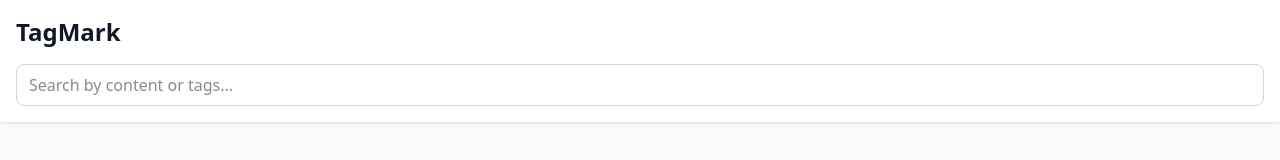
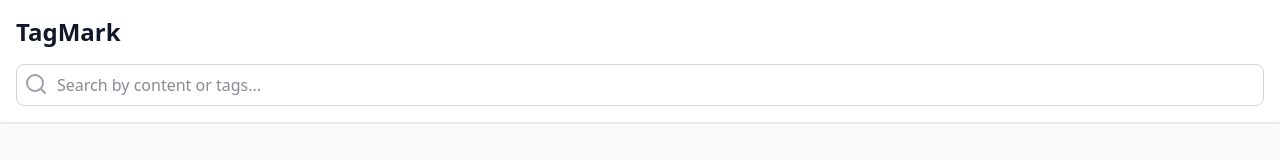
Before and after one commit to thismarcoantonio/tagmark, a Vue app: page / in a window 1280 px wide. Shown: the top 160 px of the page. Built offline with nearby package versions, Linux system fonts and the light colour scheme.

Commit message:
Add lucide icons

```diff
--- a/package.json
+++ b/package.json
@@ -20,6 +20,7 @@
     "@capacitor/core": "^7.4.1",
     "@capacitor/ios": "^7.4.1",
     "@tailwindcss/vite": "^4.1.11",
+    "lucide-vue-next": "^0.525.0",
     "pinia": "^3.0.3",
     "tailwindcss": "^4.1.11",
     "vue": "^3.5.17",
--- a/src/components/TextField.vue
+++ b/src/components/TextField.vue
@@ -3,7 +3,7 @@
     {{ label }}
   </label>
   <div class="relative">
-    <div v-if="$slots.prepend" class="absolute left-2">
+    <div v-if="$slots.prepend" class="absolute left-2 top-2">
       <slot name="prepend" />
     </div>
     <input
--- a/src/components/TopBar.vue
+++ b/src/components/TopBar.vue
@@ -2,13 +2,18 @@
   <header class="bg-white shadow-sm sticky top-0 z-50 p-4">
     <h1 class="text-2xl font-bold text-gray-900 mb-4">TagMark</h1>
     <menu-dropdown :items="[]" :filter-term="search">
-      <text-field v-model="search" placeholder="Search by content or tags..." />
+      <text-field v-model="search" placeholder="Search by content or tags...">
+        <template #prepend>
+          <search-icon class="text-gray-400" />
+        </template>
+      </text-field>
     </menu-dropdown>
   </header>
 </template>
 
 <script lang="ts" setup>
 import { ref } from 'vue';
+import { SearchIcon } from 'lucide-vue-next';
 import TextField from '@/components/TextField.vue';
 import MenuDropdown from '@/components/MenuDropdown.vue';
 
```
Also changed, not shown: 1 other file (tests, documents, lock files or other folders).
